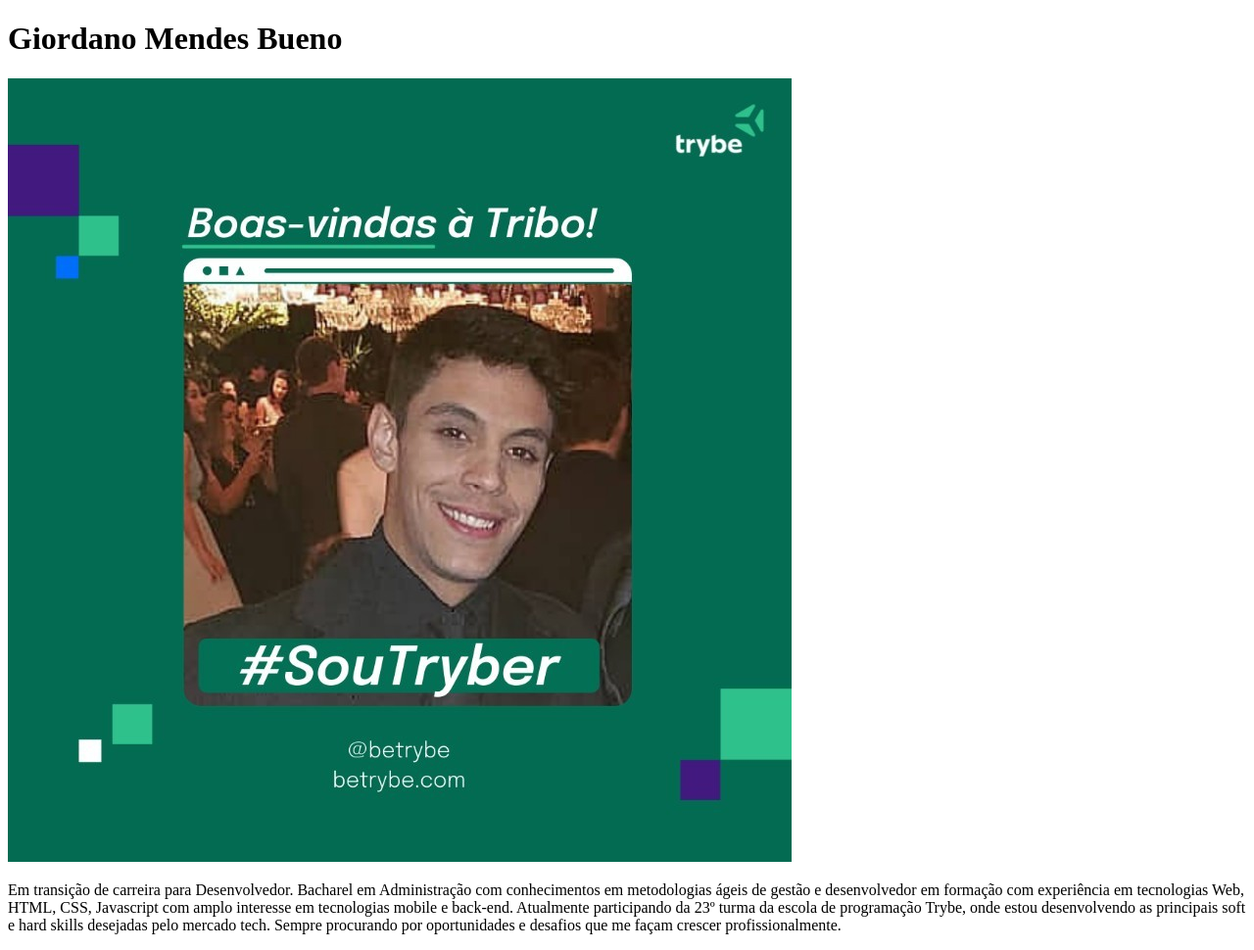
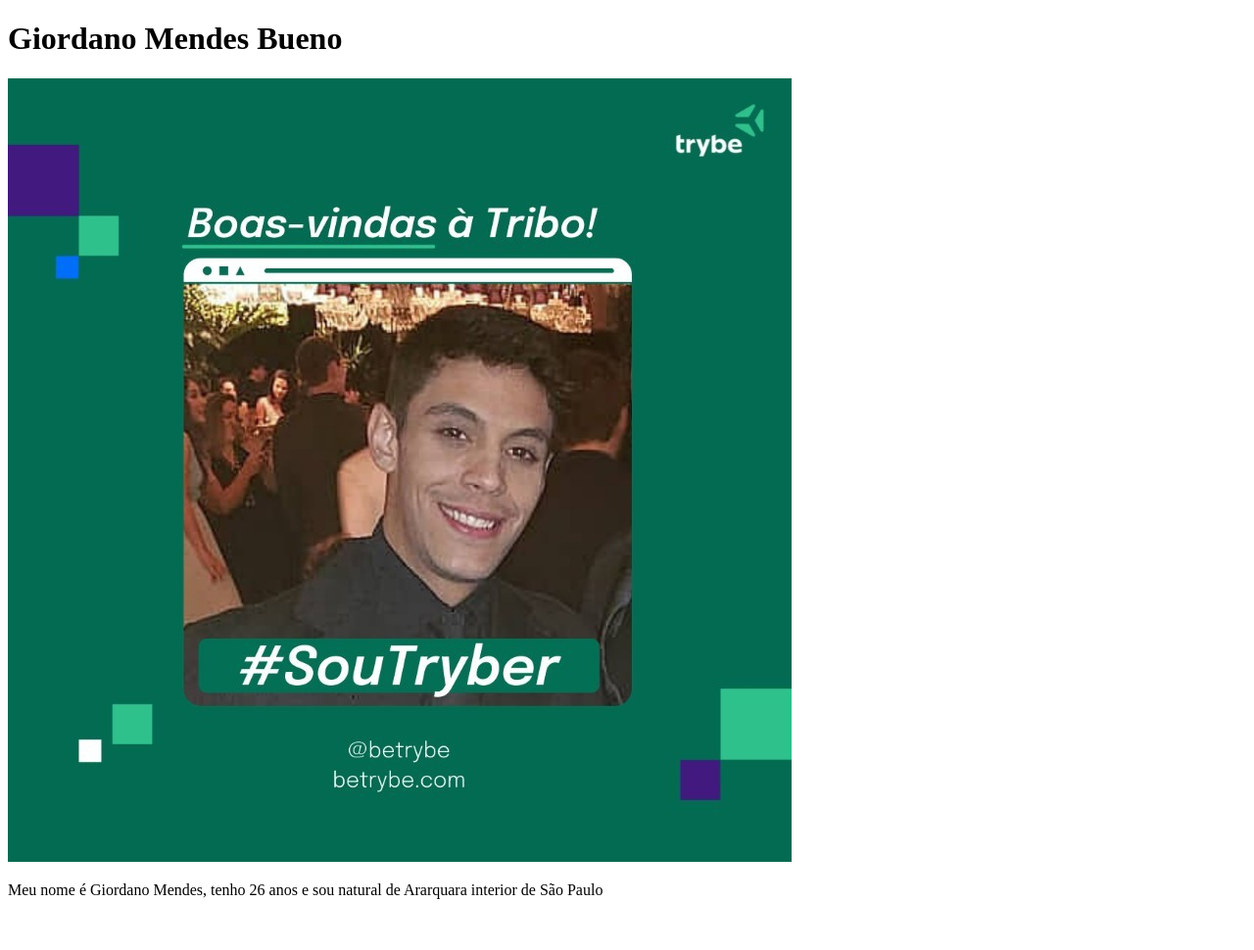
Before and after one commit to Giordano94/Giordano94.github.io, a plain HTML site: page index.html in a window 1280 px wide. Shown: the whole page at 98% size. After the commit the page ends 934 px from the top, so only its background shows below. Drawn offline with Linux system fonts and the light colour scheme.

Commit message:
adiciona breve descrição abaixo da foto

```diff
--- a/index.html
+++ b/index.html
@@ -9,14 +9,9 @@
 
     <img src="./images/imgFotoLinkdin.jpeg" alt="Foto atual do linkedin">
 
-    <p> Em transição de carreira para Desenvolvedor.
-        Bacharel em Administração com conhecimentos em metodologias ágeis de gestão e
-        desenvolvedor em formação com experiência em tecnologias Web, HTML, CSS,
-        Javascript com amplo interesse em tecnologias mobile e back-end.
-        Atualmente participando da 23º turma da escola de programação Trybe,
-        onde estou desenvolvendo as principais soft e hard skills desejadas pelo mercado
-        tech. Sempre procurando por oportunidades e desafios que me façam crescer
-        profissionalmente.</p>
+    <p>Meu nome é Giordano Mendes, tenho 26 anos e sou natural de Ararquara interior de São Paulo</p>
+
+
 
 </head>
 <body>
```
